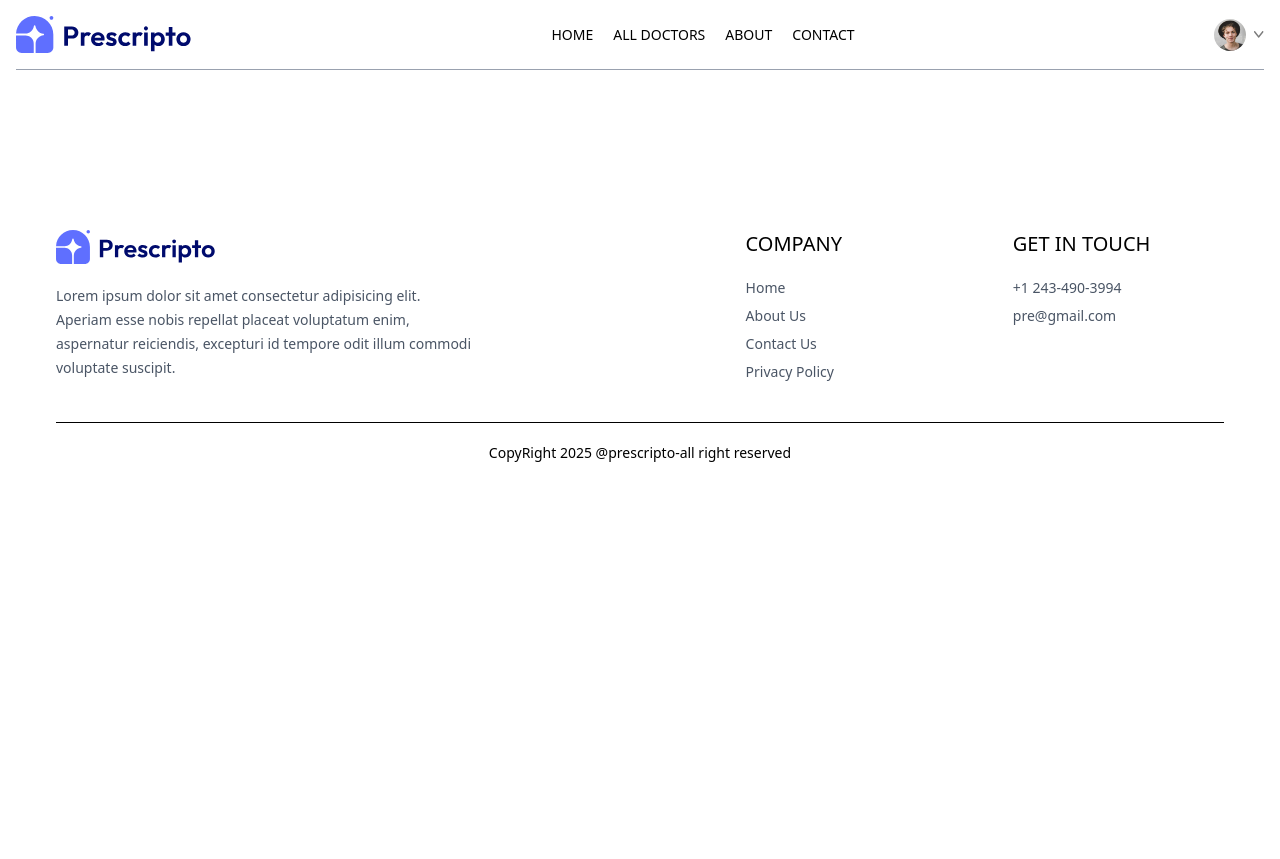
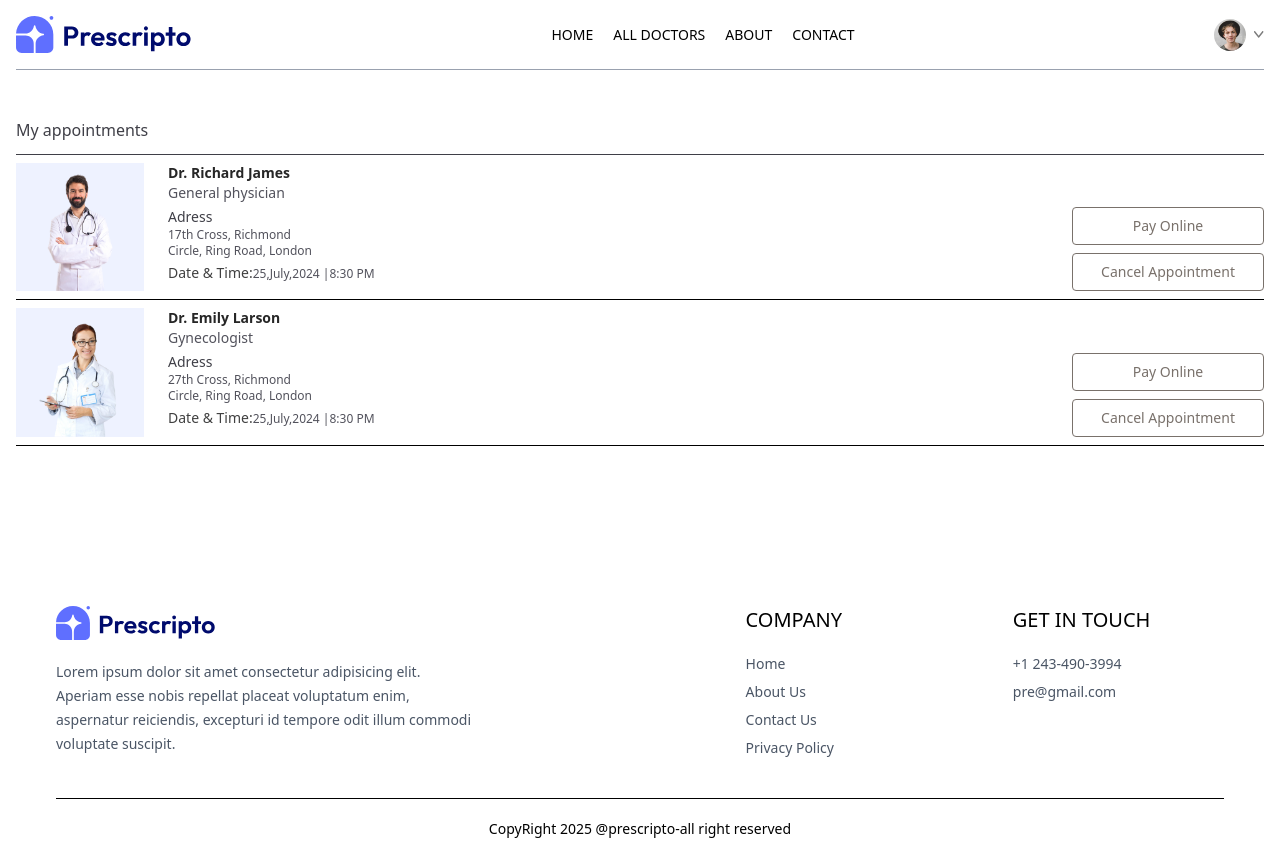
Before and after one commit to vaishal58/doctor-booking-app, a React (Vite) app in the folder frontend/: page /my-appointments in a window 1280 px wide. Before the commit the page ends 800 px from the top, so only its background shows below. Built offline with nearby package versions, Linux system fonts and the light colour scheme.

Commit message:
appointment page

```diff
--- a/frontend/src/pages/MyAppointments.jsx
+++ b/frontend/src/pages/MyAppointments.jsx
@@ -1,9 +1,38 @@
-import React from 'react'
+import React, { useContext } from 'react'
+import { AppContext } from '../context/AppContext'
 
 const MyAppointments = () => {
+  const {doctors}=useContext(AppContext)
   return (
     <div>
+      <p className='pb-3 mt-12 font-medium text-zinc-700 border-b'>My appointments</p>
+      <div>
+        {doctors.slice(0,2).map((item,index)=>{
+          return(
+            <>
+          <div className='grid grid-cols-[1fr_2fr] gap-4 sm:flex sm:gap-6 py-2 border-b' key={index}>
+             <div>
+                <img className='w-32 bg-indigo-50' src={item.image} alt=""></img>
+             </div>
 
+          <div className='flex-1 text-sm text-zinc-600'>
+          <p className='text-neutral-800 font-semibold'>{item.name}</p>
+          <p>{item.speciality}</p>
+          <p className='text-zinc-700 font-medium mt-1'>Adress</p>
+          <p className='text-xs'>{item.address.line1}</p>
+          <p className='text-xs'>{item.address.line2}</p>
+          <p className='text-xs mt-1'><span className='text-sm text-neutral-700 font-medium'>Date & Time:</span>25,July,2024 |8:30 PM </p>
+          </div>
+          <div></div>
+          <div className='flex flex-col gap-2 justify-end'>
+            <button className='text-sm text-stone-500 text-center sm:min-w-48 py-2 border rounded hover:bg-blue-600 hover:text-white duration-300'>Pay Online</button>
+            <button className='text-sm text-stone-500 text-center sm:min-w-48 py-2 border rounded hover:bg-red-600 hover:text-white duration-300'>Cancel Appointment</button>
+          </div>
+          </div>
+          </>
+          );
+        })}
+      </div>
     </div>
   )
 }
```
